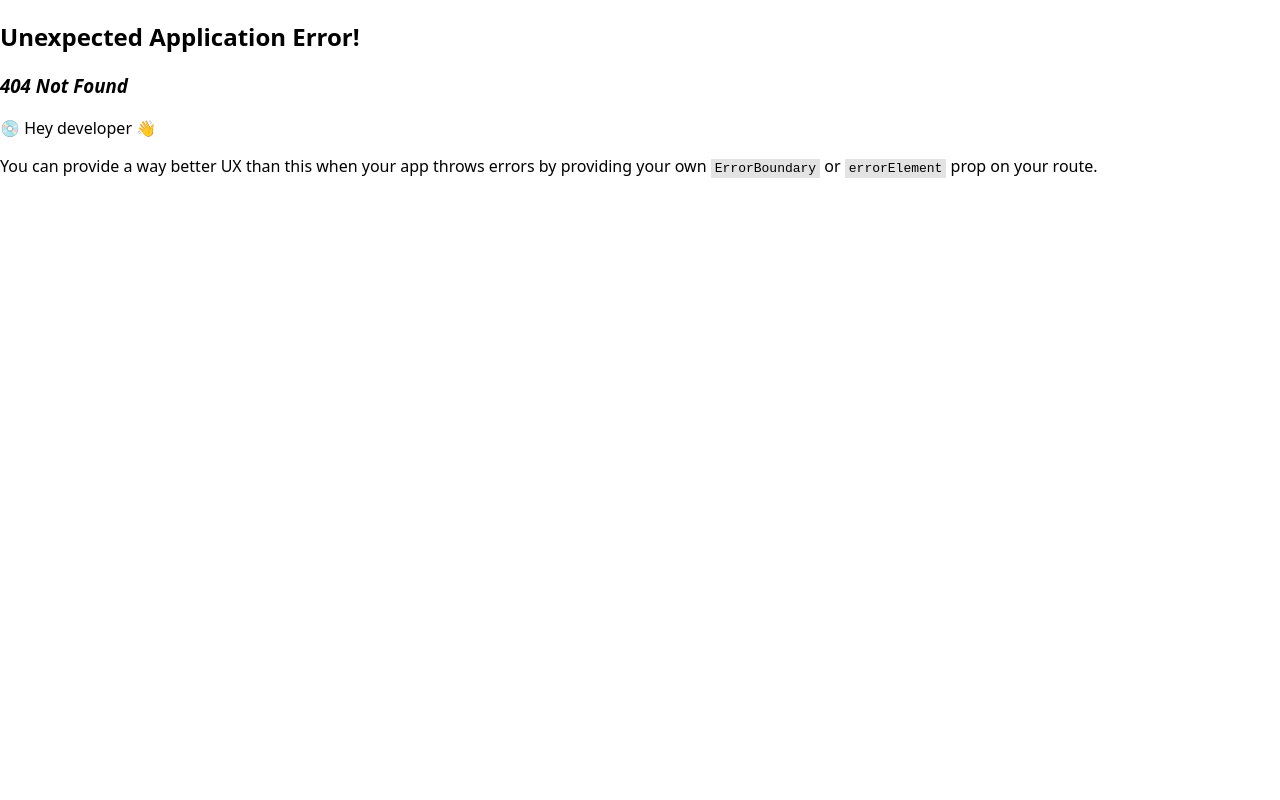
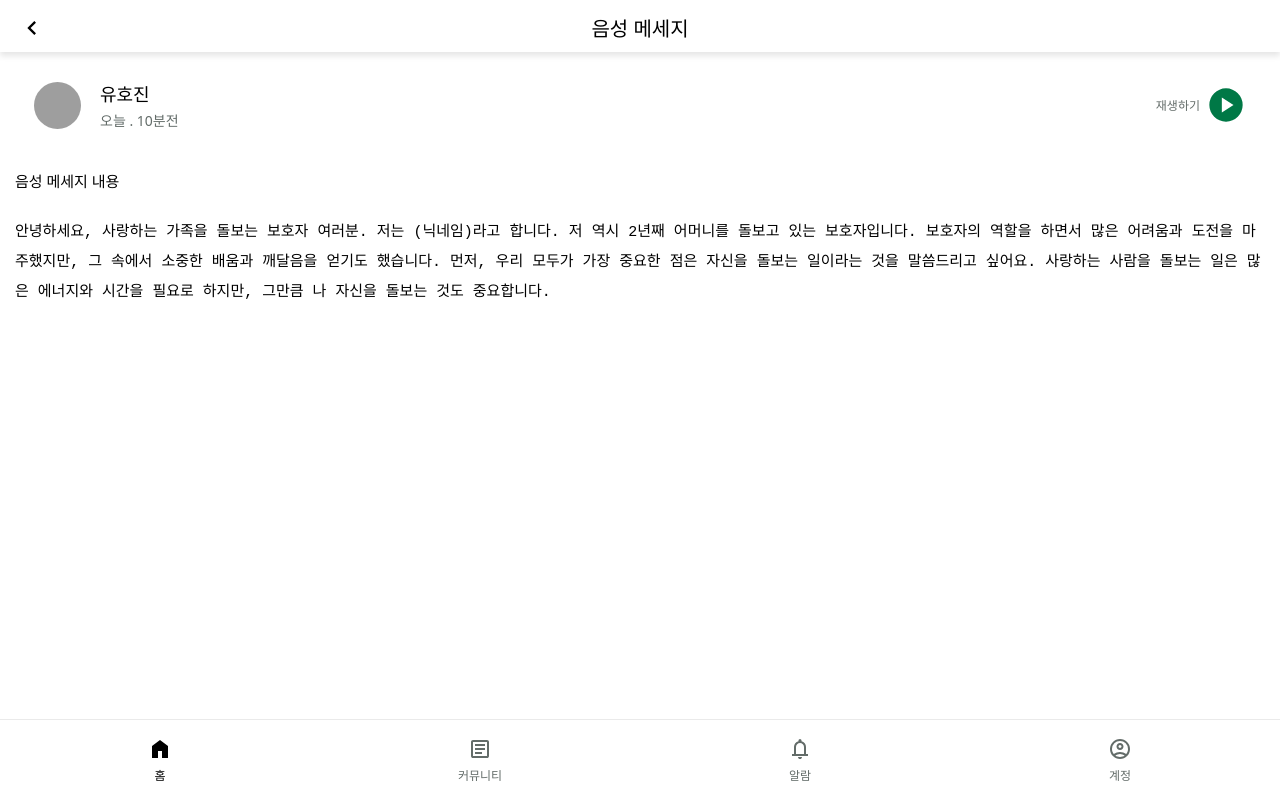
Before and after one commit to Team-MansuMugang/mansumugang-fontend, a React (Vite) app: page /detail-voice-message-page in a window 1280 px wide. Before the commit this address had no page. Built offline with nearby package versions, Linux system fonts and the light colour scheme; grey boxes are pictures that could not be loaded.

Commit message:
음성메세지, 음성메세지 상세페이지 구현

```diff
--- a/src/pages/home/MainPage.jsx
+++ b/src/pages/home/MainPage.jsx
@@ -11,7 +11,7 @@ const MainPage = () => {
       <NavBar></NavBar>
       <div className="main-page">
         <h2>홈</h2>
-        <SubTitle title="음성 메세지" onMoreClick={''} />
+        <SubTitle title="음성 메세지" onMoreClick={'/voice-message-page'} />
         <RowScrollContainer>
           <SmallVoiceMessageItem
             profileImage={'https://picsum.photos/200/300'}
--- /dev/null
+++ b/src/pages/voice-message/DetailVoiceMessagePage.css
@@ -0,0 +1,20 @@
+.voice-message-detail {
+  display: grid;
+  gap: 27px;
+  padding: 15px;
+}
+.voice-message-detail .text-head {
+  font-size: var(--text-size-body-medium);
+  font-weight: bold;
+  margin: 0;
+  padding: 0;
+}
+.voice-message-detail .text-area {
+  font-size: var(--text-size-body-medium);
+  line-height: 2;
+  white-space: pre-wrap; /* 줄바꿈 및 공백을 유지하며 텍스트를 자동 줄바꿈 */
+  word-wrap: break-word; /* 긴 단어가 줄바꿈되도록 설정 */
+  overflow-wrap: break-word; /* 긴 단어가 줄바꿈되도록 설정 */
+  margin: 0;
+  padding: 0;
+}
--- /dev/null
+++ b/src/pages/voice-message/DetailVoiceMessagePage.jsx
@@ -0,0 +1,32 @@
+// import { BigButton, CheckButton, Input, InputWrapper } from '../../components/components';
+import './DetailVoiceMessagePage.css';
+import MainHeader from '../../components/MainHeader';
+import NavBar from '../../components/NavBar';
+import VoicePlayerBar from '../../components/VoicePlayerBar';
+
+const DetailVoiceMessagePage = ({ textData }) => {
+  return (
+    <>
+      <NavBar></NavBar>
+      <MainHeader title="음성 메세지"></MainHeader>
+      <div className="voice-message-detail">
+        <VoicePlayerBar
+          profileImage={'https://picsum.photos/200/300'}
+          name={'유호진'}
+          date={'오늘'}
+          time={'10분전'}
+        ></VoicePlayerBar>
+        <p className="text-head">음성 메세지 내용</p>
+        <pre className="text-area">
+          안녕하세요, 사랑하는 가족을 돌보는 보호자 여러분. 저는 (닉네임)라고 합니다. 저 역시 2년째
+          어머니를 돌보고 있는 보호자입니다. 보호자의 역할을 하면서 많은 어려움과 도전을 마주했지만,
+          그 속에서 소중한 배움과 깨달음을 얻기도 했습니다. 먼저, 우리 모두가 가장 중요한 점은
+          자신을 돌보는 일이라는 것을 말씀드리고 싶어요. 사랑하는 사람을 돌보는 일은 많은 에너지와
+          시간을 필요로 하지만, 그만큼 나 자신을 돌보는 것도 중요합니다.
+        </pre>
+      </div>
+    </>
+  );
+};
+
+export default DetailVoiceMessagePage;
--- /dev/null
+++ b/src/pages/voice-message/VoiceMessagePage.css
@@ -0,0 +1,13 @@
+.voice-message-control {
+  padding: 15px;
+}
+
+.voice-message-control .Large-voice-Message {
+  display: grid;
+  gap: 19px;
+  margin-top: 10px;
+}
+.voice-message-control .tag-item {
+  display: flex;
+  gap: 5px;
+}
--- /dev/null
+++ b/src/pages/voice-message/VoiceMessagePage.jsx
@@ -0,0 +1,51 @@
+// import { BigButton, CheckButton, Input, InputWrapper } from '../../components/components';
+import './VoiceMessagePage.css';
+import LargeVoiceMessageItem from '../../components/LargeVoiceMessageItem';
+import MainHeader from '../../components/MainHeader';
+import NavBar from '../../components/NavBar';
+import TagButton from '../../components/TagButton';
+
+const VoiceMessagePage = () => {
+  return (
+    <>
+      <NavBar></NavBar>
+      <MainHeader title="음성 메세지"></MainHeader>
+      <div className="voice-message-control">
+        <div className="tag-item">
+          <TagButton disabled={true}>전체</TagButton>
+          <TagButton disabled={false}>김정숙</TagButton>
+          <TagButton disabled={false}>이봉숙</TagButton>
+        </div>
+
+        <div className="Large-voice-Message">
+          <LargeVoiceMessageItem
+            profileImage={'https://picsum.photos/200/300'}
+            name={'김정숙'}
+            date={'오늘'}
+            time={'방금'}
+          ></LargeVoiceMessageItem>
+          <LargeVoiceMessageItem
+            profileImage={'https://picsum.photos/200/300'}
+            name={'이봉수'}
+            date={'오늘'}
+            time={'10분 전'}
+          ></LargeVoiceMessageItem>
+          <LargeVoiceMessageItem
+            profileImage={'https://picsum.photos/200/300'}
+            name={'이봉수'}
+            date={'오늘'}
+            time={'1시간 전'}
+          ></LargeVoiceMessageItem>
+          <LargeVoiceMessageItem
+            profileImage={'https://picsum.photos/200/300'}
+            name={'김정숙'}
+            date={'어제'}
+            time={'오전 9시 19분'}
+          ></LargeVoiceMessageItem>
+        </div>
+      </div>
+    </>
+  );
+};
+
+export default VoiceMessagePage;
```
Also changed, not shown: src/App.jsx (+10 -1 lines).
